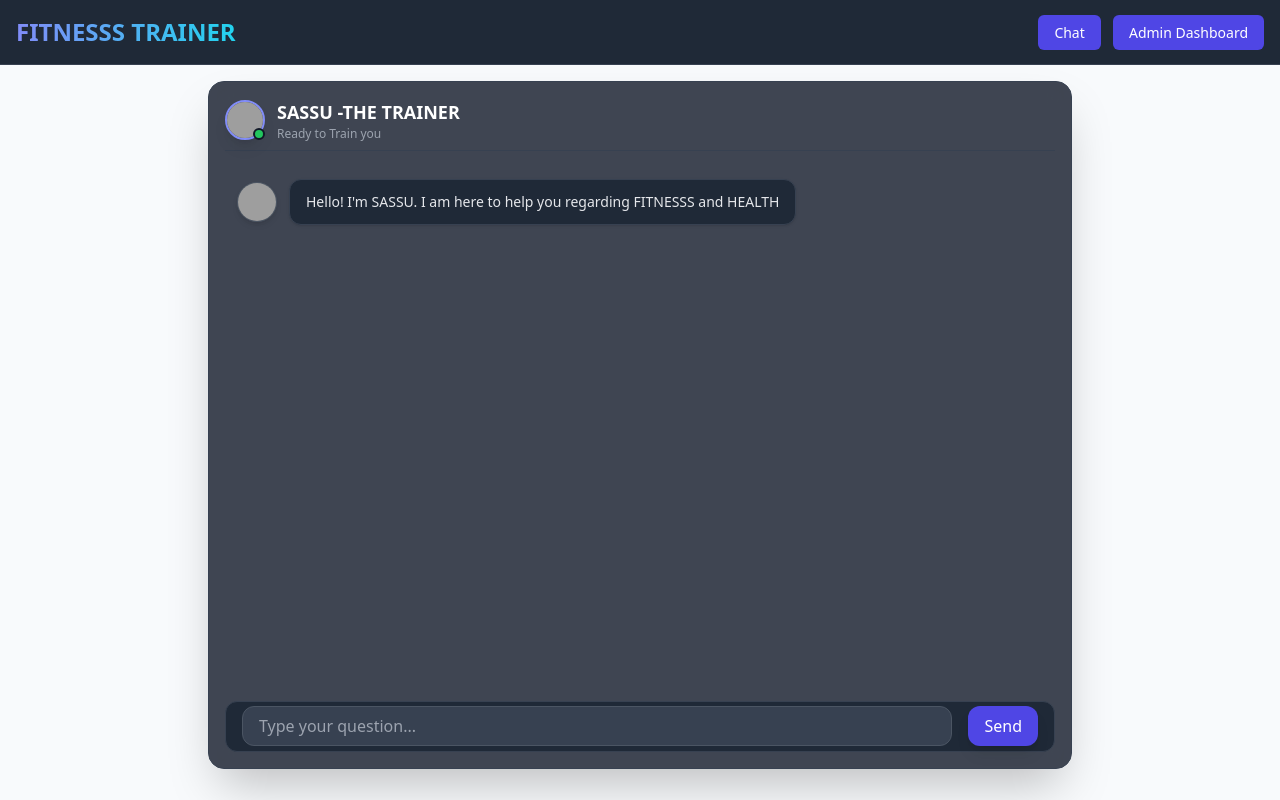
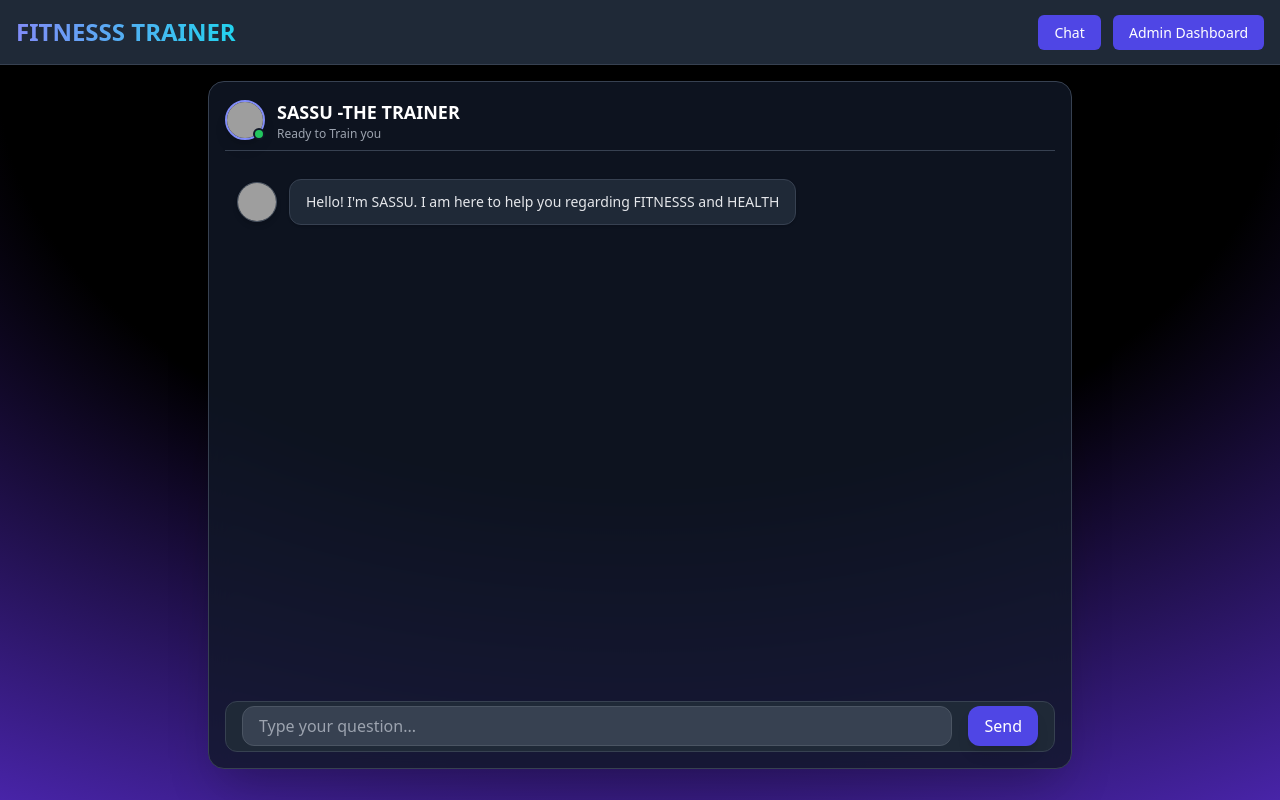
Before and after one commit to perimilisunil/AI-chatbot-integrated-with-Admin-Dashboard, a Flask app: page / in a window 1280 px wide. Run offline with Flask 3, Linux system fonts and the light colour scheme; data that the repository does not hold is empty; parts of the project's set-up code (start-up, migrations or seed data) failed here and were passed over; some libraries are stand-ins or nearby versions; grey boxes are pictures that could not be loaded.

Commit message:
Update base.html

```diff
--- a/templates/base.html
+++ b/templates/base.html
@@ -11,7 +11,7 @@
 </head>
 <body class="bg-gray-900 text-white min-h-screen flex flex-col">
     <!-- Cool Background Gradient -->
-    <div class="absolute inset-0 -z-10 h-full w-full bg-slate-50"></div>
+    <div class="absolute inset-0 -z-10 h-full w-full items-center px-5 py-24 [background:radial-gradient(125%_125%_at_50%_10%,#000_40%,#63e_100%)]"></div>
 
 
 
```
